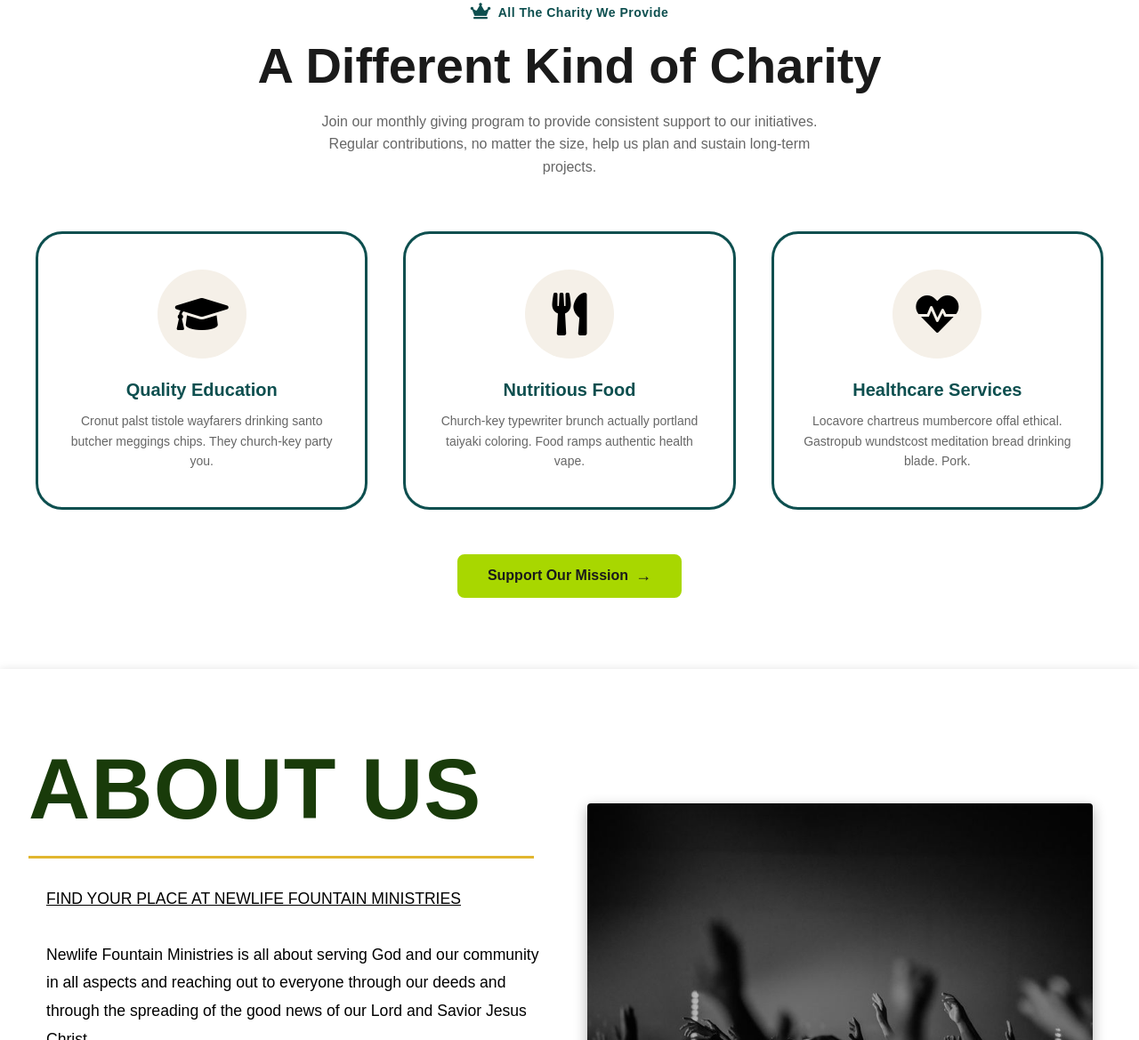
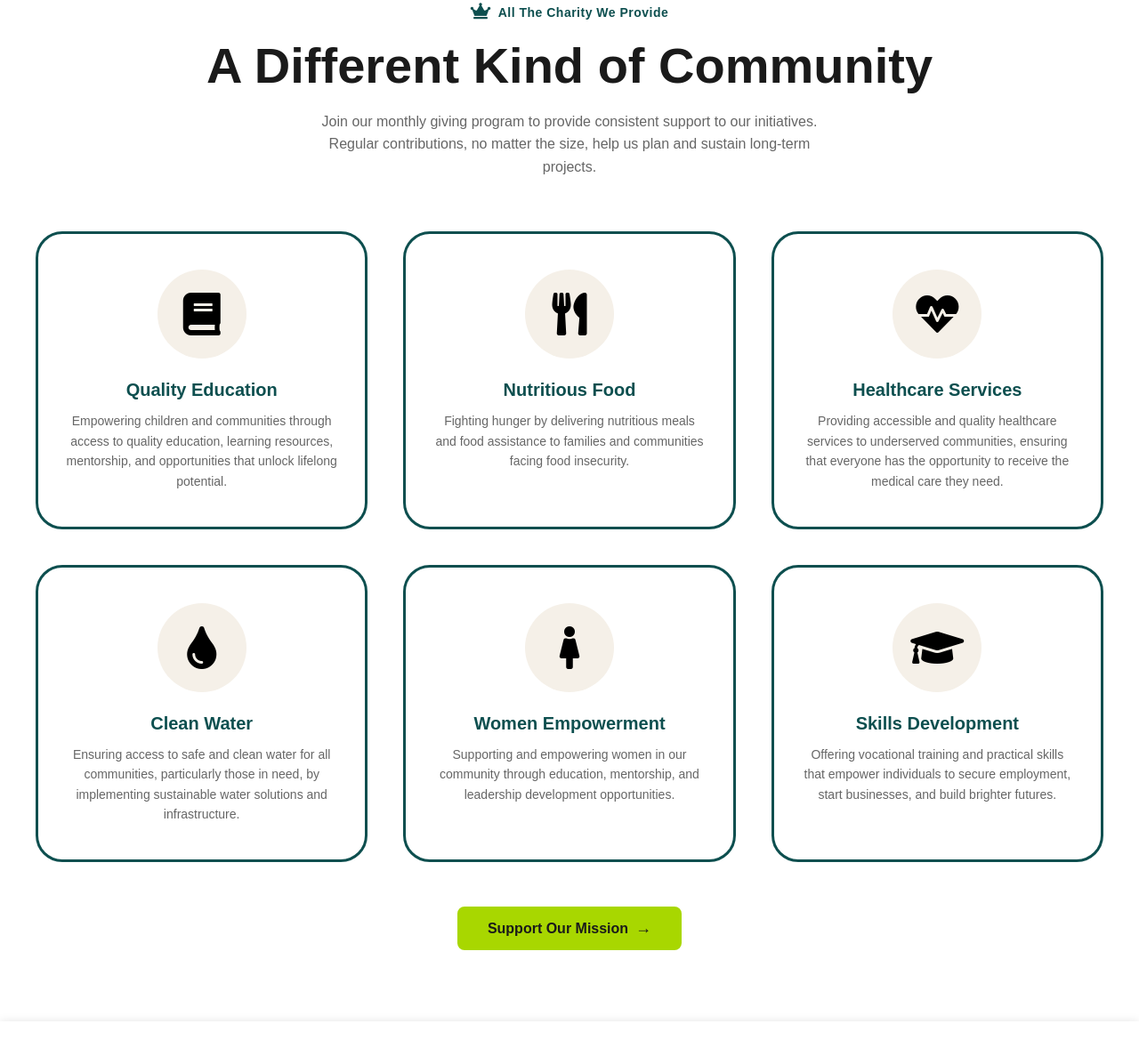
Before and after one commit to Oscah-jay/NFM, a plain HTML site: page index.html in a window 1280 px wide. Shown: the part 1183-2352 px from the top of the page at 89% size. Drawn offline with Linux system fonts and the light colour scheme.

Commit message:
Feat: Update charity services

```diff
--- a/index.html
+++ b/index.html
@@ -92,7 +92,7 @@
                 <span class="label-icon"><i class="fas fa-crown"></i></span>
                 <span class="label-text">All The Charity We Provide</span>
             </div>
-            <h2 class="services-title">A Different Kind of Charity</h2>
+            <h2 class="services-title">A Different Kind of Community</h2>
             <p class="services-subtitle">Join our monthly giving program to provide consistent support to our initiatives. Regular contributions, no matter the size, help us plan and sustain long-term projects.</p>
         </div>
 
@@ -101,10 +101,10 @@
             <!-- Card 1: Quality Education -->
             <div class="service-card">
                 <div class="card-icon-wrapper">
-                    <div class="card-icon"><i class="fas fa-graduation-cap"></i></div>
+                    <div class="card-icon"><i class="fas fa-book"></i></div>
                 </div>
                 <h3 class="card-title">Quality Education</h3>
-                <p class="card-description">Cronut palst tistole wayfarers drinking santo butcher meggings chips. They church-key party you.</p>
+                <p class="card-description">Empowering children and communities through access to quality education, learning resources, mentorship, and opportunities that unlock lifelong potential.</p>
             </div>
 
             <!-- Card 2: Nutritious Food -->
@@ -113,7 +113,7 @@
                     <div class="card-icon"><i class="fas fa-utensils"></i></div>
                 </div>
                 <h3 class="card-title">Nutritious Food</h3>
-                <p class="card-description">Church-key typewriter brunch actually portland taiyaki coloring. Food ramps authentic health vape.</p>
+                <p class="card-description">Fighting hunger by delivering nutritious meals and food assistance to families and communities facing food insecurity.</p>
             </div>
 
             <!-- Card 3: Healthcare Services -->
@@ -122,7 +122,34 @@
                     <div class="card-icon"><i class="fas fa-heartbeat"></i></div>
                 </div>
                 <h3 class="card-title">Healthcare Services</h3>
-                <p class="card-description">Locavore chartreus mumbercore offal ethical. Gastropub wundstcost meditation bread drinking blade. Pork.</p>
+                <p class="card-description">Providing accessible and quality healthcare services to underserved communities, ensuring that everyone has the opportunity to receive the medical care they need.</p>
+            </div>
+
+            <!-- Card 4: Clean Water -->
+            <div class="service-card">
+                <div class="card-icon-wrapper">
+                    <div class="card-icon"><i class="fas fa-tint"></i></div>
+                </div>
+                <h3 class="card-title">Clean Water</h3>
+                <p class="card-description">Ensuring access to safe and clean water for all communities, particularly those in need, by implementing sustainable water solutions and infrastructure.</p>
+            </div>
+
+            <!-- Card 5: Women Empowerment -->
+            <div class="service-card">
+                <div class="card-icon-wrapper">
+                    <div class="card-icon"><i class="fas fa-female"></i></div>
+                </div>
+                <h3 class="card-title">Women Empowerment</h3>
+                <p class="card-description">Supporting and empowering women in our community through education, mentorship, and leadership development opportunities.</p>
+            </div>
+
+            <!-- Card 6: Skills Development -->
+            <div class="service-card">
+                <div class="card-icon-wrapper">
+                    <div class="card-icon"><i class="fas fa-graduation-cap"></i></div>
+                </div>
+                <h3 class="card-title">Skills Development</h3>
+                <p class="card-description">Offering vocational training and practical skills that empower individuals to secure employment, start businesses, and build brighter futures.</p>
             </div>
         </div>
 
```
Also changed, not shown: aboutus.html (+1 -3 lines).
